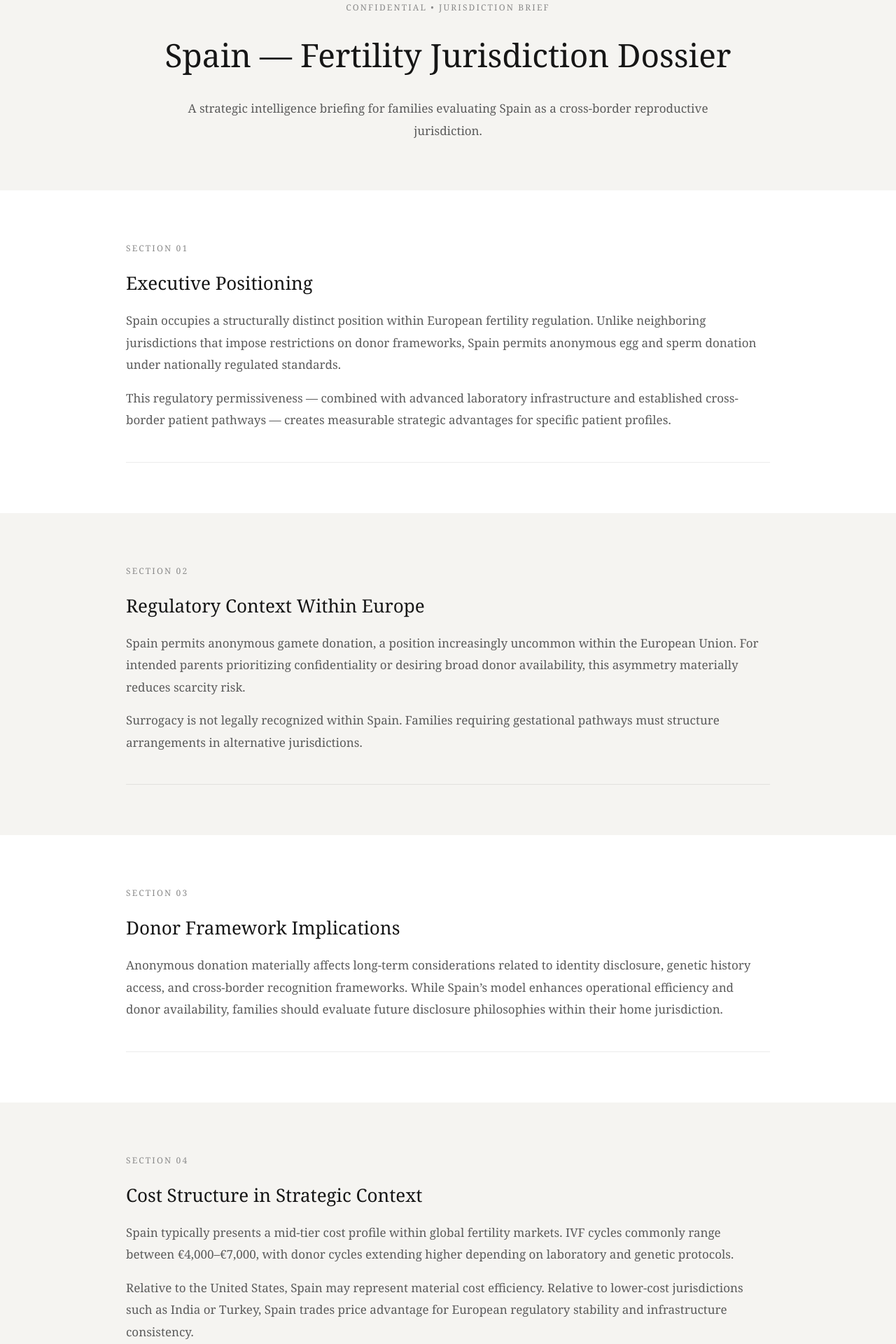
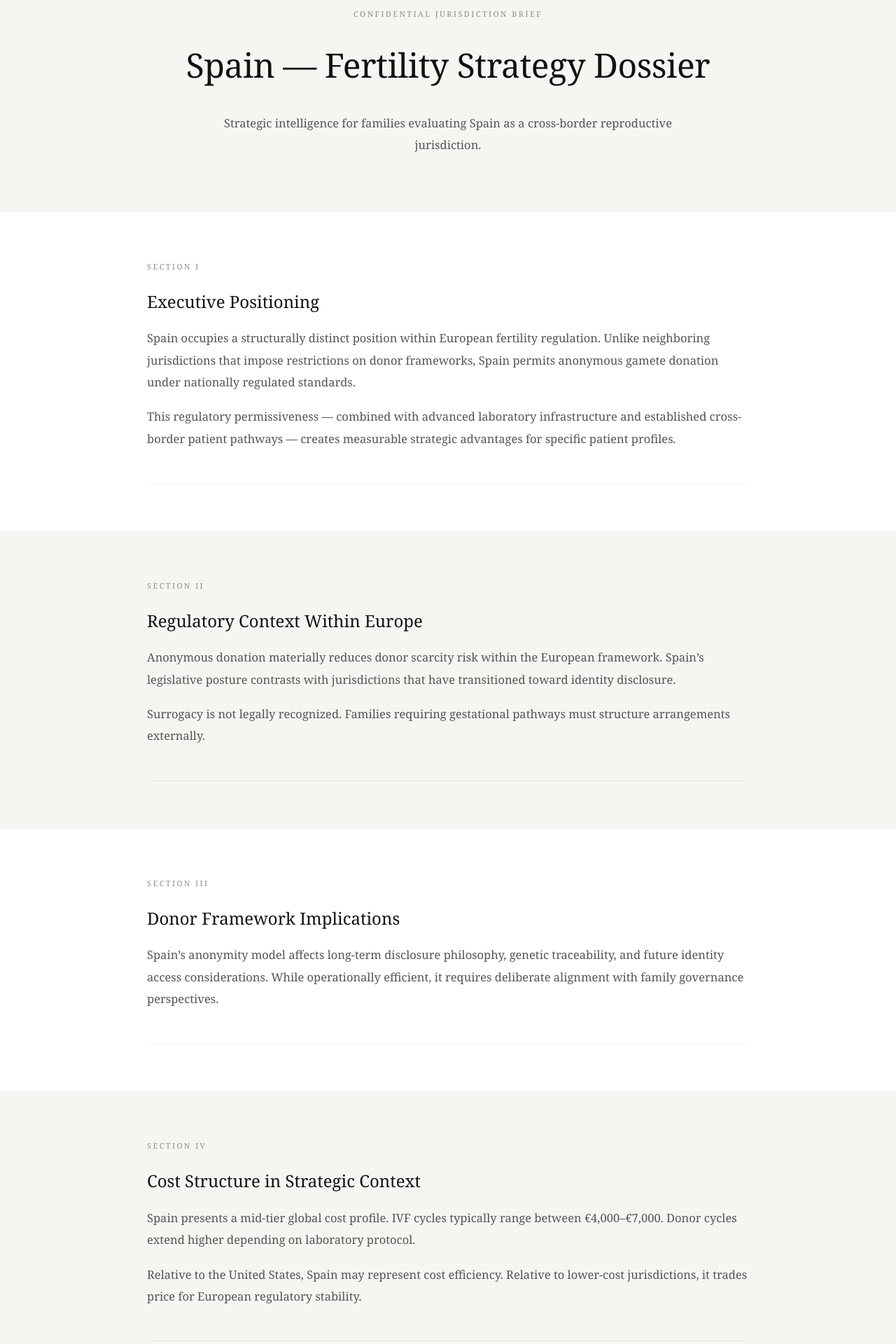
Before and after one commit to fmeliteintl-collab/fertilitycarehub-web, a Next.js app: page /countries/spain in a window 1280 px wide. Shown: the part 120-2040 px from the top of the page at 70% size. Built offline with nearby package versions, Linux system fonts and the light colour scheme.

Commit message:
Micro polish Spain dossier typography

```diff
--- a/app/countries/spain/page.tsx
+++ b/app/countries/spain/page.tsx
@@ -1,23 +1,23 @@
 const COLORS = {
-  bg: "#f5f4f1",
+  bg: "#f6f5f2",
   card: "#ffffff",
-  text: "#1e1e1e",
-  muted: "#5b5b5b",
-  soft: "#8a8a8a",
-  ink: "#161616",
-  divider: "rgba(0,0,0,0.08)",
-  accent: "#b8a77a",
-  dark: "#1e1e1e",
-  darkMuted: "#c9c9c9",
+  text: "#1c1c1c",
+  muted: "#545454",
+  soft: "#8e8e8e",
+  ink: "#121212",
+  divider: "rgba(0,0,0,0.06)",
+  accent: "#b7a46a",
+  dark: "#171717",
+  darkMuted: "#cfcfcf",
 };
 
 const CONTAINER: React.CSSProperties = {
-  maxWidth: 920,
+  maxWidth: 860,
   margin: "0 auto",
 };
 
 const SECTION: React.CSSProperties = {
-  padding: "72px 20px",
+  padding: "68px 20px",
 };
 
 const CARD_SECTION: React.CSSProperties = {
@@ -26,15 +26,15 @@ const CARD_SECTION: React.CSSProperties = {
 };
 
 const LABEL: React.CSSProperties = {
-  fontSize: 12,
-  letterSpacing: "0.18em",
+  fontSize: 11,
+  letterSpacing: "0.22em",
   textTransform: "uppercase",
   color: COLORS.soft,
-  marginBottom: 14,
+  marginBottom: 16,
 };
 
 const H2: React.CSSProperties = {
-  fontSize: 26,
+  fontSize: 24,
   fontWeight: 500,
   margin: "0 0 14px 0",
   color: COLORS.ink,
@@ -42,22 +42,22 @@ const H2: React.CSSProperties = {
 
 const P: React.CSSProperties = {
   color: COLORS.muted,
-  fontSize: 17,
-  margin: "0 0 16px 0",
+  fontSize: 16.5,
+  margin: "0 0 18px 0",
 };
 
 const UL: React.CSSProperties = {
   margin: "12px 0 0 0",
   paddingLeft: 18,
   color: COLORS.muted,
-  fontSize: 17,
-  lineHeight: 1.85,
+  fontSize: 16.5,
+  lineHeight: 1.9,
 };
 
 const DIVIDER: React.CSSProperties = {
   height: 1,
   backgroundColor: COLORS.divider,
-  marginTop: 44,
+  marginTop: 48,
 };
 
 export default function SpainPage() {
@@ -67,33 +67,50 @@ export default function SpainPage() {
         fontFamily: "Georgia, serif",
         backgroundColor: COLORS.bg,
         color: COLORS.text,
-        lineHeight: 1.85,
+        lineHeight: 1.9,
       }}
     >
-      {/* CONFIDENTIAL HEADER */}
-      <section style={{ padding: "120px 20px 70px", textAlign: "center" }}>
-        <div style={{ ...CONTAINER, maxWidth: 960 }}>
-          <div style={LABEL}>Confidential • Jurisdiction Brief</div>
-          <h1 style={{ fontSize: 46, fontWeight: 500, margin: 0, color: COLORS.ink }}>
-            Spain — Fertility Jurisdiction Dossier
+      {/* HEADER */}
+      <section style={{ padding: "130px 20px 80px", textAlign: "center" }}>
+        <div style={CONTAINER}>
+          <div style={LABEL}>Confidential Jurisdiction Brief</div>
+
+          <h1
+            style={{
+              fontSize: 48,
+              fontWeight: 500,
+              margin: 0,
+              color: COLORS.ink,
+              letterSpacing: "-0.01em",
+            }}
+          >
+            Spain — Fertility Strategy Dossier
           </h1>
-          <p style={{ ...P, maxWidth: 760, margin: "18px auto 0" }}>
-            A strategic intelligence briefing for families evaluating Spain as a
+
+          <p
+            style={{
+              ...P,
+              maxWidth: 720,
+              margin: "22px auto 0",
+            }}
+          >
+            Strategic intelligence for families evaluating Spain as a
             cross-border reproductive jurisdiction.
           </p>
         </div>
       </section>
 
-      {/* EXECUTIVE POSITIONING */}
+      {/* SECTION TEMPLATE */}
+
       <section style={CARD_SECTION}>
         <div style={CONTAINER}>
-          <div style={LABEL}>Section 01</div>
+          <div style={LABEL}>Section I</div>
           <h2 style={H2}>Executive Positioning</h2>
           <p style={P}>
             Spain occupies a structurally distinct position within European
             fertility regulation. Unlike neighboring jurisdictions that impose
-            restrictions on donor frameworks, Spain permits anonymous egg and
-            sperm donation under nationally regulated standards.
+            restrictions on donor frameworks, Spain permits anonymous gamete
+            donation under nationally regulated standards.
           </p>
           <p style={{ ...P, marginBottom: 0 }}>
             This regulatory permissiveness — combined with advanced laboratory
@@ -105,146 +122,121 @@ export default function SpainPage() {
         </div>
       </section>
 
-      {/* REGULATORY CONTEXT */}
       <section style={SECTION}>
         <div style={CONTAINER}>
-          <div style={LABEL}>Section 02</div>
+          <div style={LABEL}>Section II</div>
           <h2 style={H2}>Regulatory Context Within Europe</h2>
           <p style={P}>
-            Spain permits anonymous gamete donation, a position increasingly
-            uncommon within the European Union. For intended parents prioritizing
-            confidentiality or desiring broad donor availability, this asymmetry
-            materially reduces scarcity risk.
+            Anonymous donation materially reduces donor scarcity risk within
+            the European framework. Spain’s legislative posture contrasts with
+            jurisdictions that have transitioned toward identity disclosure.
           </p>
           <p style={{ ...P, marginBottom: 0 }}>
-            Surrogacy is not legally recognized within Spain. Families requiring
-            gestational pathways must structure arrangements in alternative
-            jurisdictions.
+            Surrogacy is not legally recognized. Families requiring gestational
+            pathways must structure arrangements externally.
           </p>
           <div style={DIVIDER} />
         </div>
       </section>
 
-      {/* DONOR FRAMEWORK */}
       <section style={CARD_SECTION}>
         <div style={CONTAINER}>
-          <div style={LABEL}>Section 03</div>
+          <div style={LABEL}>Section III</div>
           <h2 style={H2}>Donor Framework Implications</h2>
           <p style={{ ...P, marginBottom: 0 }}>
-            Anonymous donation materially affects long-term considerations related
-            to identity disclosure, genetic history access, and cross-border
-            recognition frameworks. While Spain’s model enhances operational
-            efficiency and donor availability, families should evaluate future
-            disclosure philosophies within their home jurisdiction.
+            Spain’s anonymity model affects long-term disclosure philosophy,
+            genetic traceability, and future identity access considerations.
+            While operationally efficient, it requires deliberate alignment
+            with family governance perspectives.
           </p>
           <div style={DIVIDER} />
         </div>
       </section>
 
-      {/* COST INTERPRETATION */}
       <section style={SECTION}>
         <div style={CONTAINER}>
-          <div style={LABEL}>Section 04</div>
+          <div style={LABEL}>Section IV</div>
           <h2 style={H2}>Cost Structure in Strategic Context</h2>
           <p style={P}>
-            Spain typically presents a mid-tier cost profile within global
-            fertility markets. IVF cycles commonly range between €4,000–€7,000,
-            with donor cycles extending higher depending on laboratory and
-            genetic protocols.
+            Spain presents a mid-tier global cost profile. IVF cycles typically
+            range between €4,000–€7,000. Donor cycles extend higher depending
+            on laboratory protocol.
           </p>
           <p style={{ ...P, marginBottom: 0 }}>
-            Relative to the United States, Spain may represent material cost
-            efficiency. Relative to lower-cost jurisdictions such as India or
-            Turkey, Spain trades price advantage for European regulatory
-            stability and infrastructure consistency.
+            Relative to the United States, Spain may represent cost efficiency.
+            Relative to lower-cost jurisdictions, it trades price for European
+            regulatory stability.
           </p>
           <div style={DIVIDER} />
         </div>
       </section>
 
-      {/* IDEAL PROFILE */}
       <section style={CARD_SECTION}>
         <div style={CONTAINER}>
-          <div style={LABEL}>Section 05</div>
+          <div style={LABEL}>Section V</div>
           <h2 style={H2}>Ideal Candidate Profiles</h2>
-          <p style={P}>Spain is particularly suitable for:</p>
           <ul style={UL}>
-            <li>Intended parents requiring anonymous donor frameworks</li>
+            <li>Families requiring anonymous donor frameworks</li>
             <li>Patients prioritizing European regulatory standards</li>
-            <li>Lesbian couples seeking ROPA treatment structures</li>
-            <li>Families desiring reduced donor waiting periods</li>
+            <li>Lesbian couples utilizing ROPA structures</li>
+            <li>Families seeking reduced donor waiting periods</li>
           </ul>
           <div style={DIVIDER} />
         </div>
       </section>
 
-      {/* LIMITATIONS */}
       <section style={SECTION}>
         <div style={CONTAINER}>
-          <div style={LABEL}>Section 06</div>
+          <div style={LABEL}>Section VI</div>
           <h2 style={H2}>Jurisdictional Limitations</h2>
           <p style={{ ...P, marginBottom: 0 }}>
-            Spain is not suitable for intended parents requiring gestational
-            surrogacy within the same jurisdiction. Additionally, families who
-            prioritize open donor identity models may find regulatory misalignment.
-          </p>
-          <div style={DIVIDER} />
-        </div>
-      </section>
-
-      {/* OPERATIONAL CONSIDERATIONS */}
-      <section style={CARD_SECTION}>
-        <div style={CONTAINER}>
-          <div style={LABEL}>Section 07</div>
-          <h2 style={H2}>Operational Considerations</h2>
-          <p style={P}>
-            Most IVF treatment cycles require a 7–14 day presence during
-            stimulation and transfer phases. Major clinical hubs — including
-            Barcelona and Madrid — offer strong transport connectivity and
-            established medical accommodation infrastructure.
-          </p>
-          <p style={{ ...P, marginBottom: 0 }}>
-            Strategic planning should consider transfer timing, embryo storage
-            frameworks, and post-transfer follow-up within the patient’s home
-            jurisdiction.
+            Spain is unsuitable for intended parents requiring gestational
+            surrogacy within the same jurisdiction. Additionally, open donor
+            identity frameworks may require alternative strategy.
           </p>
         </div>
       </section>
 
-      {/* ADVISORY INVITATION */}
+      {/* CTA */}
       <section
         style={{
-          padding: "96px 20px",
+          padding: "90px 20px",
           backgroundColor: COLORS.dark,
-          color: "#ffffff",
           textAlign: "center",
         }}
       >
-        <div style={{ ...CONTAINER, maxWidth: 820 }}>
-          <div style={{ ...LABEL, color: "rgba(255,255,255,0.55)" }}>Next Step</div>
-          <h2 style={{ fontSize: 30, fontWeight: 500, margin: "0 0 12px 0" }}>
+        <div style={CONTAINER}>
+          <div style={{ ...LABEL, color: "rgba(255,255,255,0.5)" }}>
+            Advisory Engagement
+          </div>
+
+          <h2
+            style={{
+              fontSize: 28,
+              fontWeight: 500,
+              color: "#ffffff",
+              margin: "0 0 14px 0",
+            }}
+          >
             Schedule Private Advisory Review
           </h2>
-          <p style={{ margin: 0, color: COLORS.darkMuted, fontSize: 16 }}>
-            For families requiring structured cross-border fertility strategy in Spain.
-          </p>
 
-          <div style={{ marginTop: 26 }}>
           <a
             href="/"
             style={{
               display: "inline-block",
-                padding: "12px 22px",
-                borderRadius: 4,
+              marginTop: 18,
+              padding: "11px 20px",
+              borderRadius: 3,
               textDecoration: "none",
               backgroundColor: COLORS.accent,
               color: "#ffffff",
+              fontSize: 15,
             }}
           >
             Schedule Private Advisory Review
           </a>
         </div>
-        </div>
       </section>
     </main>
   );
```
Lines whose indentation alone changed are shown as unchanged.
